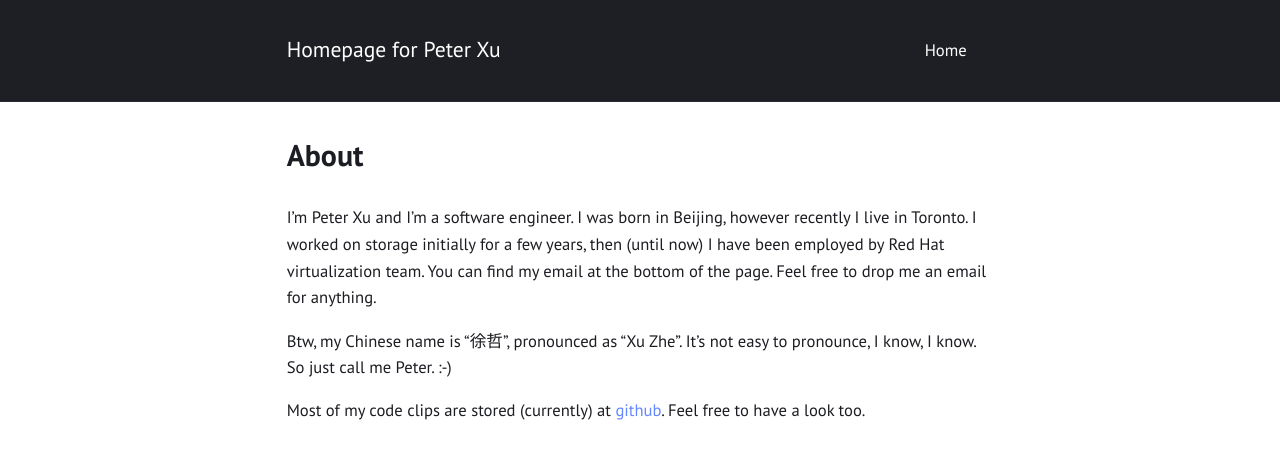
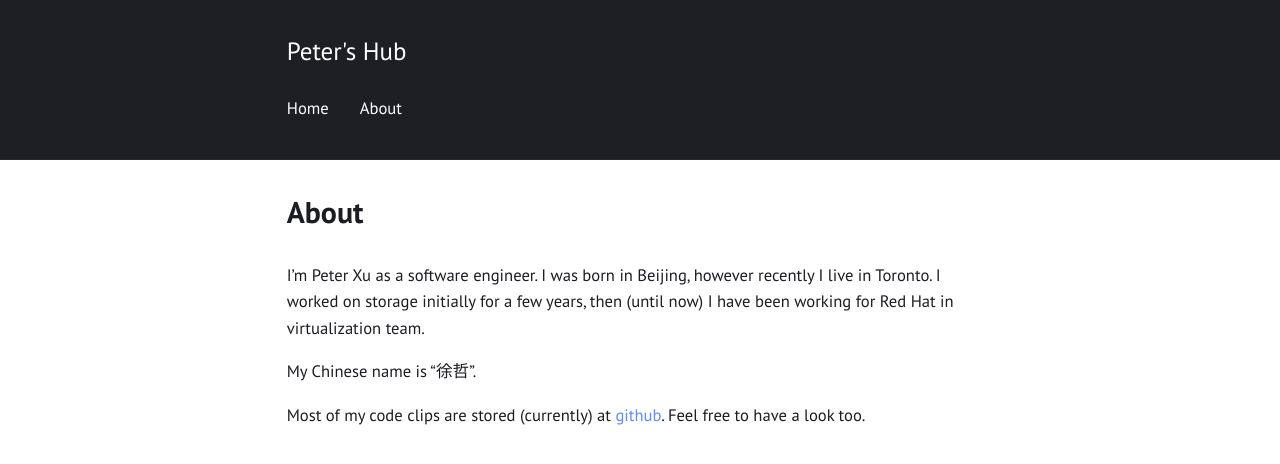
Before and after one commit to xzpeter/xzpeter.github.com, a Jekyll site: the page built from about.markdown, in a window 1280 px wide. Shown: the top 464 px of the page. Built offline with Jekyll 4.4.1, drawn with Linux system fonts in a browser that asks for light colours.

Commit message:
update
Signed-off-by: Peter Xu <peterx@redhat.com>

```diff
--- a/_config.yml
+++ b/_config.yml
@@ -1,6 +1,6 @@
-title: "Homepage for Peter Xu"
+title: "Peter's Hub"
 author: "Peter Xu"
-description: "This is the homepage for Peter Xu"
+description: "I know that I know nothing."
 permalink: /:title/
 lang: "en"
 excerpt_separator: "\n\n\n"
@@ -23,12 +23,11 @@ minimal: false               # use simpler style
 
 navigation:
   - {file: "index.html", icon: home}
-  - {file: "README.md", icon: address-card}
+  - {file: "about.markdown", icon: about}
 
 external:                    # see http://fontawesome.com/icons
-#  - {title: Mail, icon: envelope, url: "mailto:niklasbuschmann@users.noreply.github.com"}
-#  - {title: Github, icon: github, url: "https://github.com/niklasbuschmann/contrast"}
-#  - {title: Subscribe, icon: rss, url: "/feed.xml"}
+  - {title: Mail, icon: envelope, url: "mailto:xzpeter@gmail.com"}
+  - {title: Subscribe, icon: rss, url: "/feed.xml"}
 
 comments:
 #  disqus_shortname: ""      # see https://disqus.com/
--- a/about.markdown
+++ b/about.markdown
@@ -4,14 +4,11 @@ title: About
 permalink: /about/
 ---
 
-I'm Peter Xu and I'm a software engineer.  I was born in Beijing, however
-recently I live in Toronto.  I worked on storage initially for a few years,
-then (until now) I have been employed by Red Hat virtualization team.  You can
-find my email at the bottom of the page.  Feel free to drop me an email for
-anything.
+I'm Peter Xu as a software engineer.  I was born in Beijing, however recently I
+live in Toronto.  I worked on storage initially for a few years, then (until
+now) I have been working for Red Hat in virtualization team.
 
-Btw, my Chinese name is "徐哲", pronounced as "Xu Zhe".  It's not easy to
-pronounce, I know, I know.  So just call me Peter. :-)
+My Chinese name is "徐哲".
 
 Most of my code clips are stored (currently) at [github][github-xzpeter].  Feel
 free to have a look too.
```
